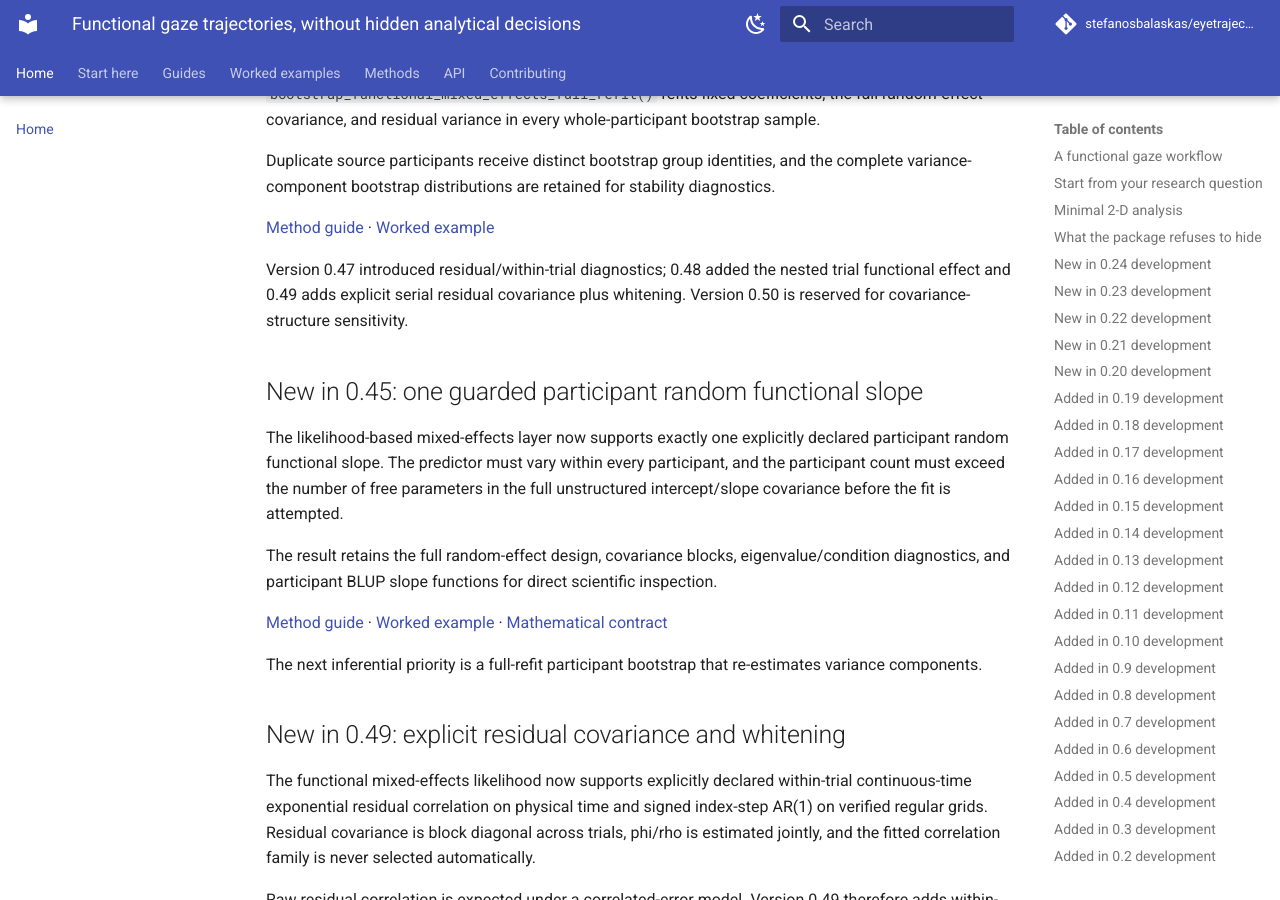
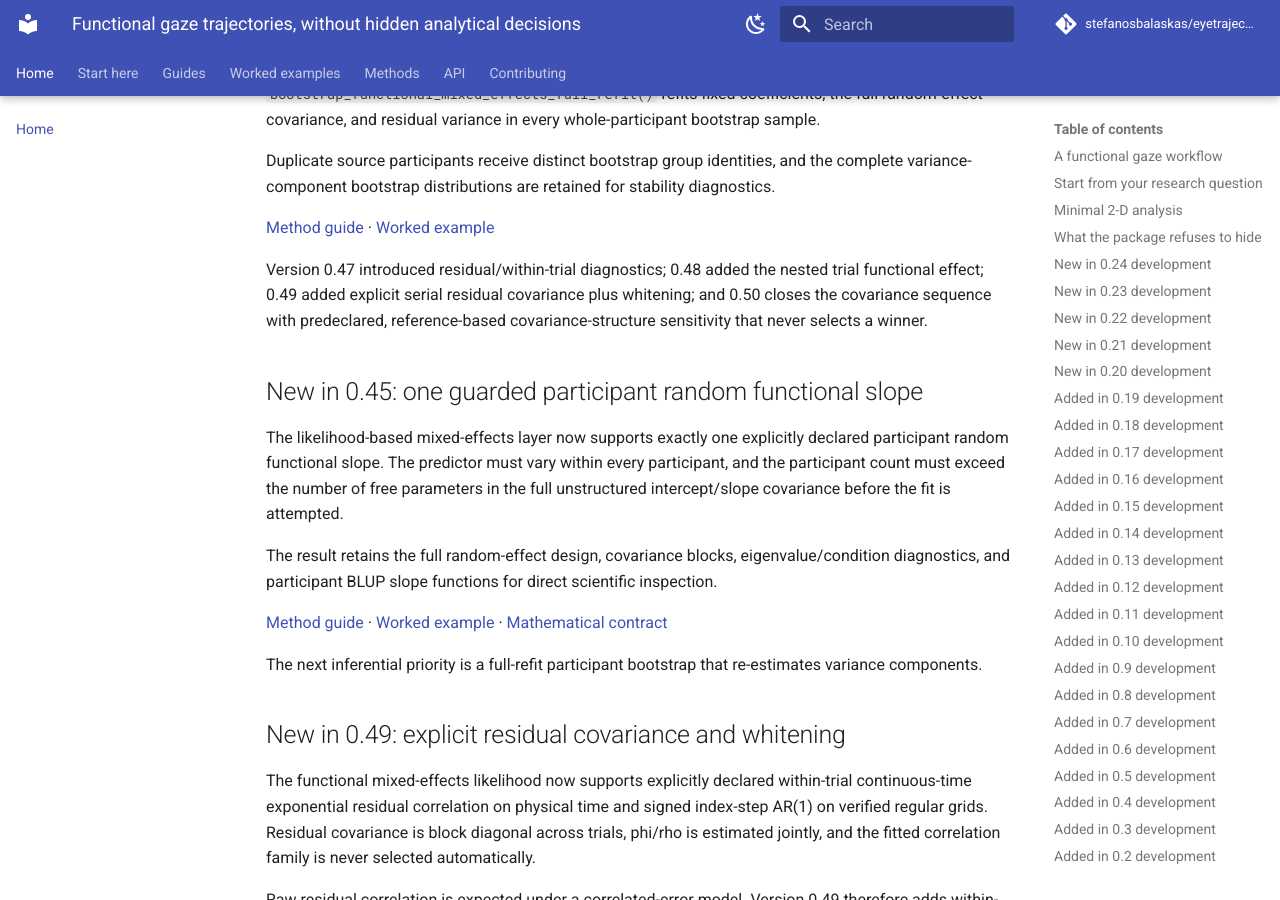
Before and after one commit to stefanosbalaskas/eyetrajectoriespy, an MkDocs documentation site: the page built from docs/index.md, in a window 1280 px wide and 900 px high, scrolled down 14992 px. Built offline with MkDocs 1.6.1 and Material for MkDocs 9.7.7, drawn with Linux system fonts in a browser that asks for light colours; comment, search, counter and statistics services are not loaded; some of the changed text lies outside the part shown.

Commit message:
Refresh site home for 0.50

```diff
--- a/docs/index.md
+++ b/docs/index.md
@@ -3,7 +3,7 @@
 ---
 
 <div class="et-hero" markdown>
-<div class="et-kicker">eyetrajectoriespy 0.49 · explicit residual covariance + whitening</div>
+<div class="et-kicker">eyetrajectoriespy 0.50 · covariance-structure sensitivity</div>
 
 # Model the viewing process, not only its summaries
 
@@ -498,8 +498,9 @@
 [Worked example](examples/functional-mixed-effects-full-refit-bootstrap.md)
 
 Version 0.47 introduced residual/within-trial diagnostics; 0.48 added the
-nested trial functional effect and 0.49 adds explicit serial residual covariance
-plus whitening. Version 0.50 is reserved for covariance-structure sensitivity.
+nested trial functional effect; 0.49 added explicit serial residual covariance
+plus whitening; and 0.50 closes the covariance sequence with predeclared,
+reference-based covariance-structure sensitivity that never selects a winner.
 
 ## New in 0.45: one guarded participant random functional slope
 
```
